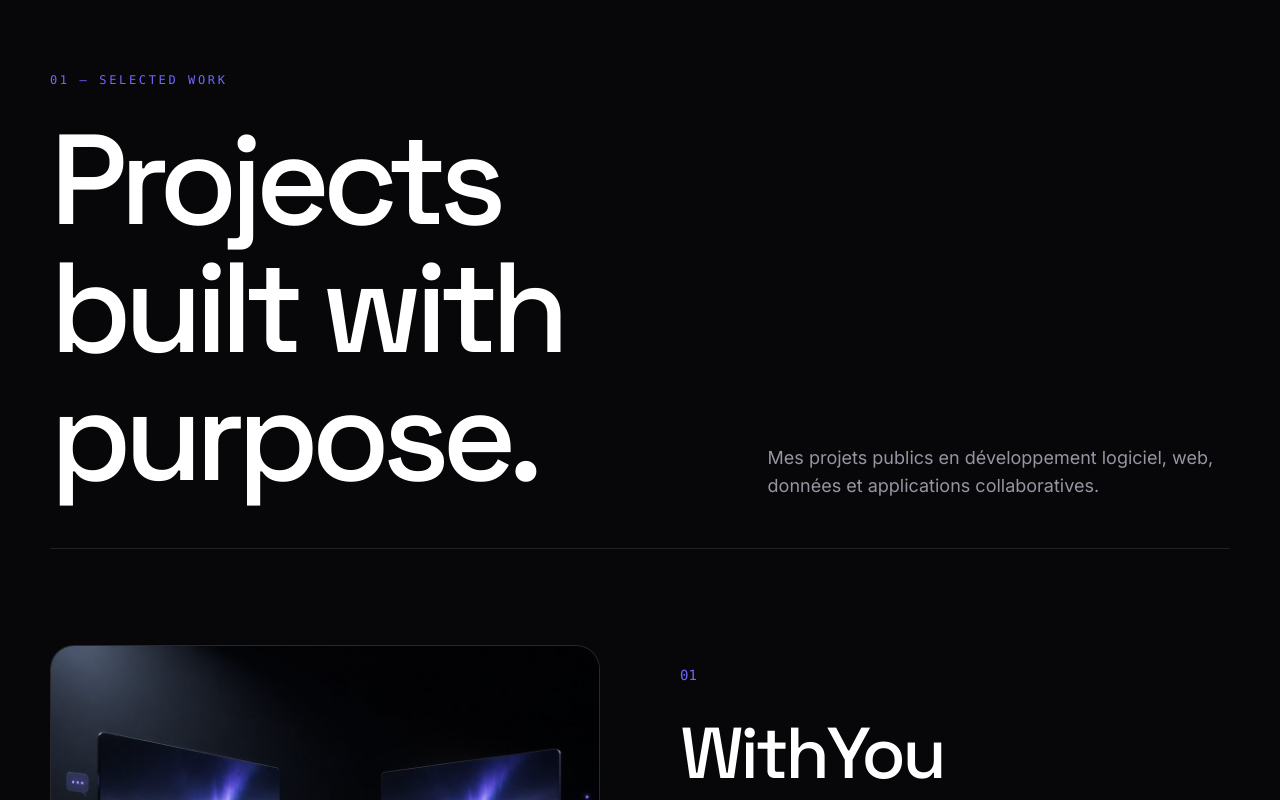
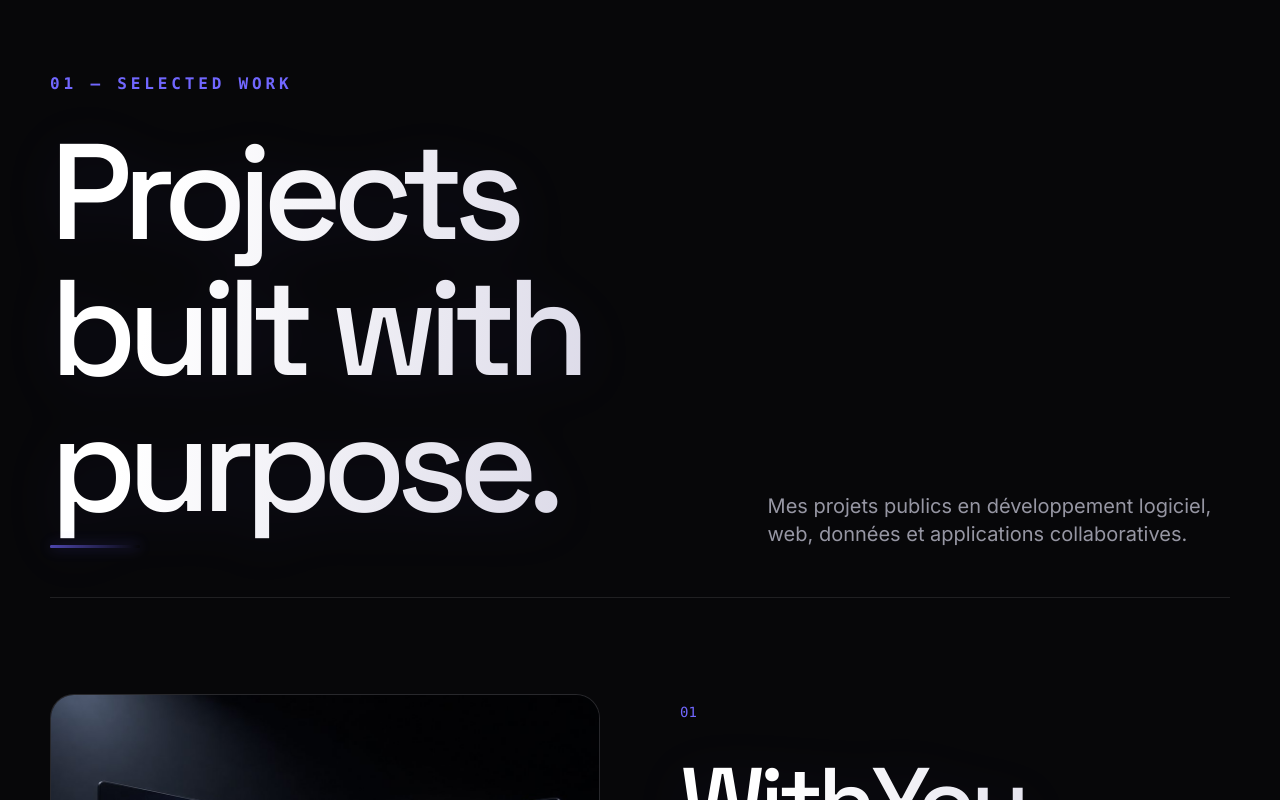
Before and after one commit to TALEBWISSAME/Portfolio, a React (Vite) app in the folder portfolio-developpee/: page / in a window 1280 px wide. Shown: the part 980-1780 px from the top of the page. Built offline with nearby package versions, Linux system fonts and the light colour scheme.

Commit message:
Enlarge and animate portfolio headings

```diff
--- a/portfolio-developpee/src/components/ProjectShowcase.jsx
+++ b/portfolio-developpee/src/components/ProjectShowcase.jsx
@@ -16,7 +16,7 @@ export default function ProjectShowcase({ project, index }) {
             <span className="font-mono text-sm text-accent">{String(index + 1).padStart(2, '0')}</span>
             {project.status && <span className="rounded-full border border-accent/30 bg-accent/10 px-3 py-1 text-xs text-accent">{project.status}</span>}
           </div>
-          <h3 className="font-display text-5xl font-medium leading-[.95] tracking-[-.045em] sm:text-6xl lg:text-7xl">{project.name}</h3>
+          <h3 className="project-title font-display text-6xl font-medium leading-[.9] tracking-[-.055em] sm:text-7xl lg:text-8xl">{project.name}</h3>
           <p className="mt-6 max-w-xl text-base leading-8 text-muted sm:text-lg">{project.description}</p>
           <div className="mt-7 flex flex-wrap gap-2">{project.technologies.map(tech => <span className="tag" key={tech}>{tech}</span>)}</div>
           <div className="mt-9 flex flex-wrap gap-4">
--- a/portfolio-developpee/src/index.css
+++ b/portfolio-developpee/src/index.css
@@ -14,10 +14,10 @@
 @layer components {
   .shell { @apply mx-auto w-[min(1180px,calc(100%-2.5rem))]; }
   .section { @apply py-24 sm:py-32 lg:py-40; }
-  .kicker { @apply font-mono text-xs font-medium uppercase tracking-[.22em] text-accent; }
+  .kicker { @apply font-mono text-sm font-semibold uppercase tracking-[.24em] text-accent sm:text-base; }
   .section-heading { @apply mt-7 grid gap-6 lg:grid-cols-[1.2fr_.8fr] lg:items-end; }
-  .section-heading h2 { @apply font-display text-6xl font-medium leading-[.92] tracking-[-.06em] sm:text-8xl lg:text-9xl; }
-  .section-heading p { @apply max-w-xl text-base leading-7 text-muted sm:text-lg; }
+  .section-heading h2 { @apply font-display text-7xl font-medium leading-[.88] tracking-[-.07em] sm:text-8xl lg:text-[8.5rem]; }
+  .section-heading p { @apply max-w-xl text-lg leading-8 text-muted sm:text-xl; }
   .nav-link { @apply text-sm text-muted transition-colors hover:text-white; }
   .button { @apply inline-flex min-h-12 items-center gap-2 rounded-full border border-white/15 px-5 text-sm font-semibold transition duration-300 hover:-translate-y-0.5 hover:border-white/30 hover:bg-white/5; }
   .button-primary { @apply border-white bg-white text-ink hover:bg-white/90; }
@@ -39,6 +39,12 @@
 .bg-accent { background-color: #7167ff; }
 .border-accent { border-color: #7167ff; }
 .text-outline { color: transparent; -webkit-text-stroke: 1px rgba(255,255,255,.48); }
+.section-heading h2,.display-title,.project-title,.skill-title { color: transparent; background: linear-gradient(100deg,#fff 8%,#d7d5e5 40%,#8f87ff 52%,#fff 68%); background-size: 230% auto; background-position: 0 center; -webkit-background-clip: text; background-clip: text; filter: drop-shadow(0 9px 28px rgba(113,103,255,.08)); animation: title-shine 7s ease-in-out infinite; }
+.section-heading h2 { position: relative; padding-bottom: .12em; }
+.section-heading h2::after { content: ''; position: absolute; left: 0; bottom: 0; width: clamp(5rem,14vw,12rem); height: 3px; border-radius: 999px; background: linear-gradient(90deg,#7167ff,rgba(113,103,255,0)); box-shadow: 0 0 20px rgba(113,103,255,.55); transform-origin: left; animation: title-line 3.8s ease-in-out infinite; }
+.project-title { transition: filter .35s,transform .45s cubic-bezier(.16,1,.3,1); }
+article:hover .project-title { filter: drop-shadow(0 12px 35px rgba(113,103,255,.25)); transform: translateX(7px); }
+.skill-title { background-size: 260% auto; }
 .hero-grid { position: absolute; inset: 0; opacity: .13; background-image: linear-gradient(rgba(255,255,255,.1) 1px,transparent 1px),linear-gradient(90deg,rgba(255,255,255,.1) 1px,transparent 1px); background-size: 70px 70px; mask-image: linear-gradient(to bottom,black,transparent 85%); }
 .hero-glow { position: absolute; width: 44rem; height: 44rem; right: -18rem; top: 5rem; border-radius: 999px; background: #5f54fa; opacity: .13; filter: blur(110px); }
 .availability { display: inline-flex; align-items: center; gap: .65rem; border: 1px solid rgba(255,255,255,.12); border-radius: 999px; padding: .55rem .9rem; color: #b4b4c0; font-size: .72rem; letter-spacing: .04em; }
@@ -78,6 +84,8 @@
 main,header { position: relative; z-index: 1; }
 
 @keyframes pulse { 50% { opacity: .55; transform: scale(.82); } }
+@keyframes title-shine { 0%,25%,100% { background-position: 0 center; } 60%,75% { background-position: 100% center; } }
+@keyframes title-line { 0%,100% { transform: scaleX(.32); opacity: .55; } 50% { transform: scaleX(1); opacity: 1; } }
 @keyframes orb-drift { from { transform: translate3d(-10px,-14px,0) scale(.96); } to { transform: translate3d(52px,46px,0) scale(1.08); } }
 @keyframes wave-flow { to { stroke-dashoffset: -210; } }
 @media (min-width: 1100px) { .about-layout { grid-template-columns: 22rem 1fr; align-items: start; } }
--- a/portfolio-developpee/src/sections/About.jsx
+++ b/portfolio-developpee/src/sections/About.jsx
@@ -7,7 +7,7 @@ export default function About() {
       <div className="about-layout">
         <div className="portrait-frame"><img src="./profile.jpg" alt="Taleb Wissame" loading="lazy" /></div>
         <div>
-      <h2 className="font-display text-5xl leading-[1.02] tracking-[-.05em] sm:text-7xl">Développer des solutions utiles, performantes et bien pensées.</h2>
+      <h2 className="display-title font-display text-6xl leading-[.98] tracking-[-.06em] sm:text-8xl lg:text-9xl">Développer des solutions utiles, performantes et bien pensées.</h2>
       <div className="mt-8 space-y-5 text-lg leading-8 text-muted"><p>Passionnée par le développement logiciel et la conception d’applications, j’ai construit mon parcours autour de projets web, logiciels et collaboratifs.</p><p>Après une Licence Informatique à Avignon Université, je suis admise en Master 1 ILSEN. Je recherche une alternance pour approfondir mes compétences tout en contribuant à des projets concrets au sein d’une équipe.</p></div>
       <dl className="mt-12 grid gap-5 sm:grid-cols-3"><div className="fact"><dt>Parcours</dt><dd>Licence Informatique</dd></div><div className="fact"><dt>2026</dt><dd>Master 1 ILSEN</dd></div><div className="fact"><dt>Basée à</dt><dd>Avignon, France</dd></div></dl>
         </div>
--- a/portfolio-developpee/src/sections/Journey.jsx
+++ b/portfolio-developpee/src/sections/Journey.jsx
@@ -10,7 +10,7 @@ export default function Journey() {
     <div className="relative mt-16 grid gap-10 md:grid-cols-3 lg:grid-cols-6">
       <div className="absolute left-2 top-0 h-full w-px bg-white/10 md:left-0 md:top-2 md:h-px md:w-full" />
       <motion.div className="absolute left-2 top-0 h-full w-px origin-top bg-accent md:left-0 md:top-2 md:h-px md:w-full md:origin-left" initial={reduced ? false : { scaleY: 0 }} whileInView={reduced ? {} : { scaleY: 1 }} viewport={{ once: true, amount: .3 }} transition={{ duration: 1.4 }} />
-      {journey.map((item, index) => <Reveal key={`${item.year}-${item.title}`} delay={index * .06} className="relative pl-10 md:pl-0 md:pt-10"><span className="absolute left-0 top-0 size-4 rounded-full border-4 border-ink bg-accent md:top-0"/><strong className="font-mono text-sm text-accent">{item.year}</strong><h3 className="mt-3 font-display text-xl leading-snug lg:text-2xl">{item.title}</h3><p className="mt-2 text-sm leading-6 text-muted">{item.detail}</p></Reveal>)}
+      {journey.map((item, index) => <Reveal key={`${item.year}-${item.title}`} delay={index * .06} className="relative pl-10 md:pl-0 md:pt-10"><span className="absolute left-0 top-0 size-4 rounded-full border-4 border-ink bg-accent md:top-0"/><strong className="font-mono text-base font-semibold text-accent">{item.year}</strong><h3 className="mt-3 font-display text-2xl font-medium leading-snug lg:text-3xl">{item.title}</h3><p className="mt-3 text-base leading-7 text-muted">{item.detail}</p></Reveal>)}
     </div>
   </section>
 }
--- a/portfolio-developpee/src/sections/Skills.jsx
+++ b/portfolio-developpee/src/sections/Skills.jsx
@@ -24,7 +24,7 @@ export default function Skills() {
             <span className="font-mono text-xs tracking-[.2em] text-white/25">{String(index + 1).padStart(2, '0')}</span>
           </div>
           <div className="relative z-10 mt-14">
-            <h3 className="font-display text-3xl font-medium tracking-[-.04em]">{group.title}</h3>
+            <h3 className="skill-title font-display text-4xl font-medium tracking-[-.05em] sm:text-5xl">{group.title}</h3>
             <div className="mt-7 flex flex-wrap gap-2">{group.items.map(item => <span className="skill-pill" key={item}>{item}</span>)}</div>
           </div>
           <div className="skill-card-line" />
```
Also changed, not shown: 5 other files (tests, documents, lock files or other folders).
